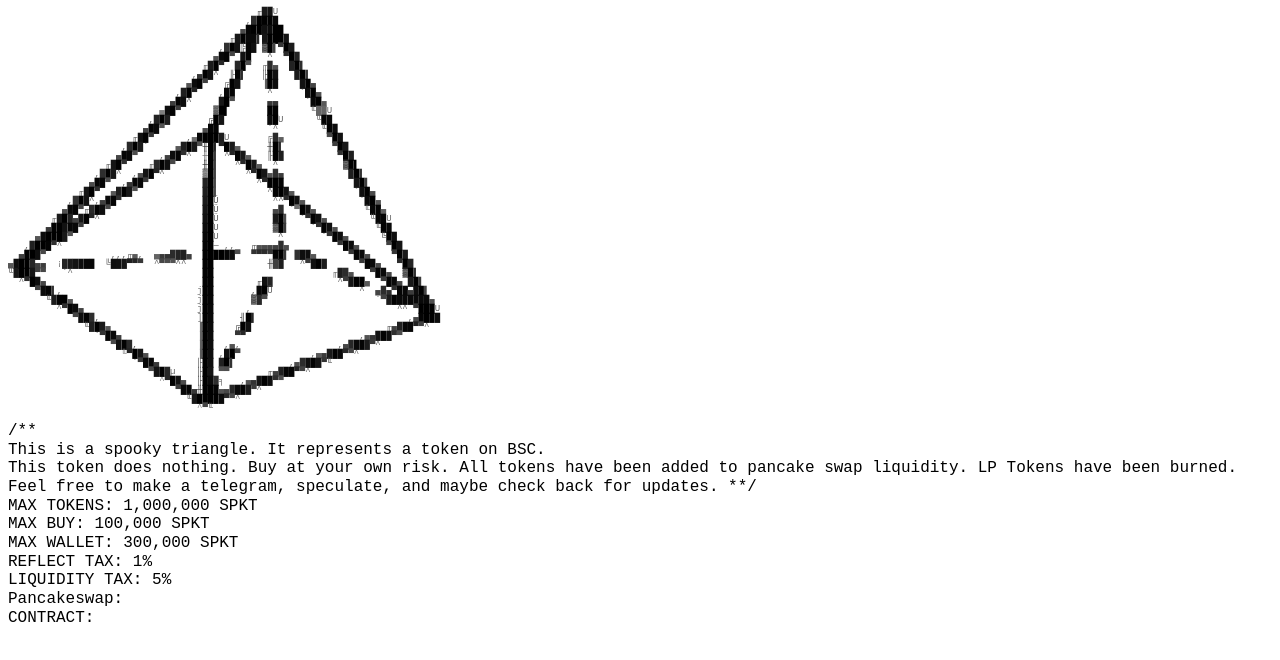
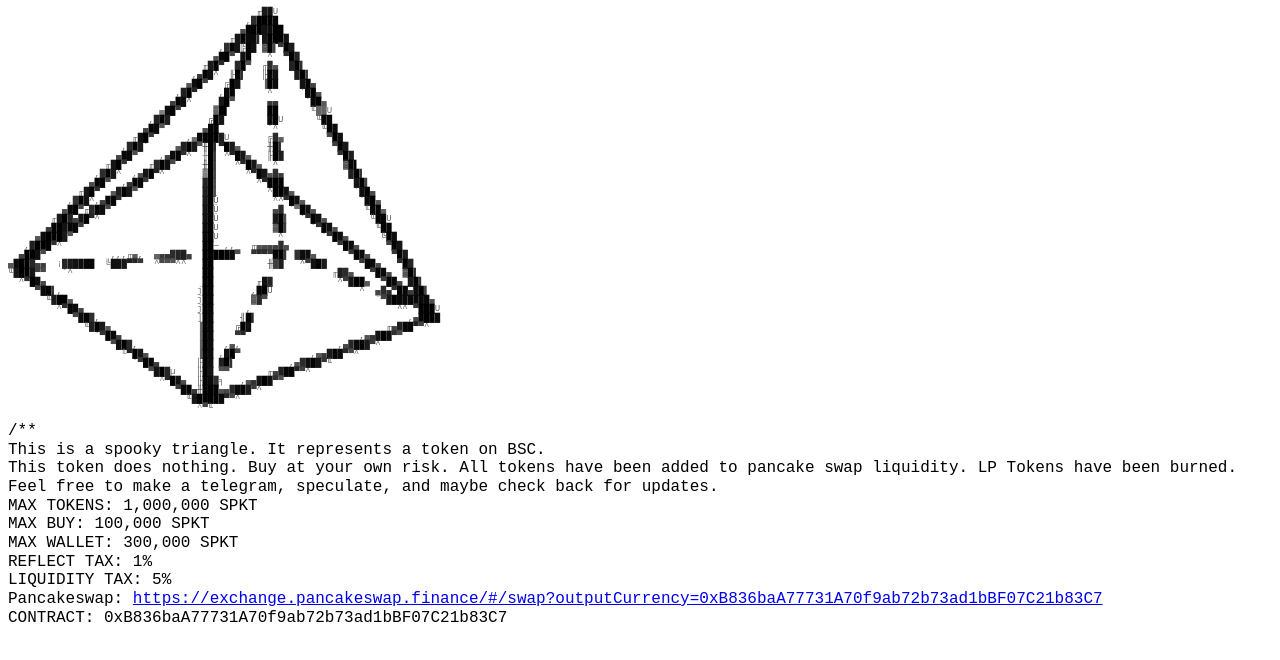
Before and after one commit to pointlesstoken/pointlesstoken, a plain HTML site: page index.html in a window 1280 px wide. Drawn offline with Linux system fonts and the light colour scheme.

Commit message:
Update index.html

```diff
--- a/index.html
+++ b/index.html
@@ -6,7 +6,6 @@
 <br>This is a spooky triangle. It represents a token on BSC.
 <br>This token does nothing. Buy at your own risk. All tokens have been added to pancake swap liquidity. LP Tokens have been burned.
 <br>Feel free to make a telegram, speculate, and maybe check back for updates.
-**/
 <br>
 MAX TOKENS: 1,000,000 SPKT
 <br>
@@ -18,8 +17,8 @@ REFLECT TAX: 1%
 <br>
 LIQUIDITY TAX: 5%
 <br>
-Pancakeswap: <a href=""></a>
+Pancakeswap: <a href="https://exchange.pancakeswap.finance/#/swap?outputCurrency=0xB836baA77731A70f9ab72b73ad1bBF07C21b83C7">https://exchange.pancakeswap.finance/#/swap?outputCurrency=0xB836baA77731A70f9ab72b73ad1bBF07C21b83C7</a>
 <br>
-CONTRACT:
+CONTRACT: 0xB836baA77731A70f9ab72b73ad1bBF07C21b83C7
 </span>
 </body></html>
```
